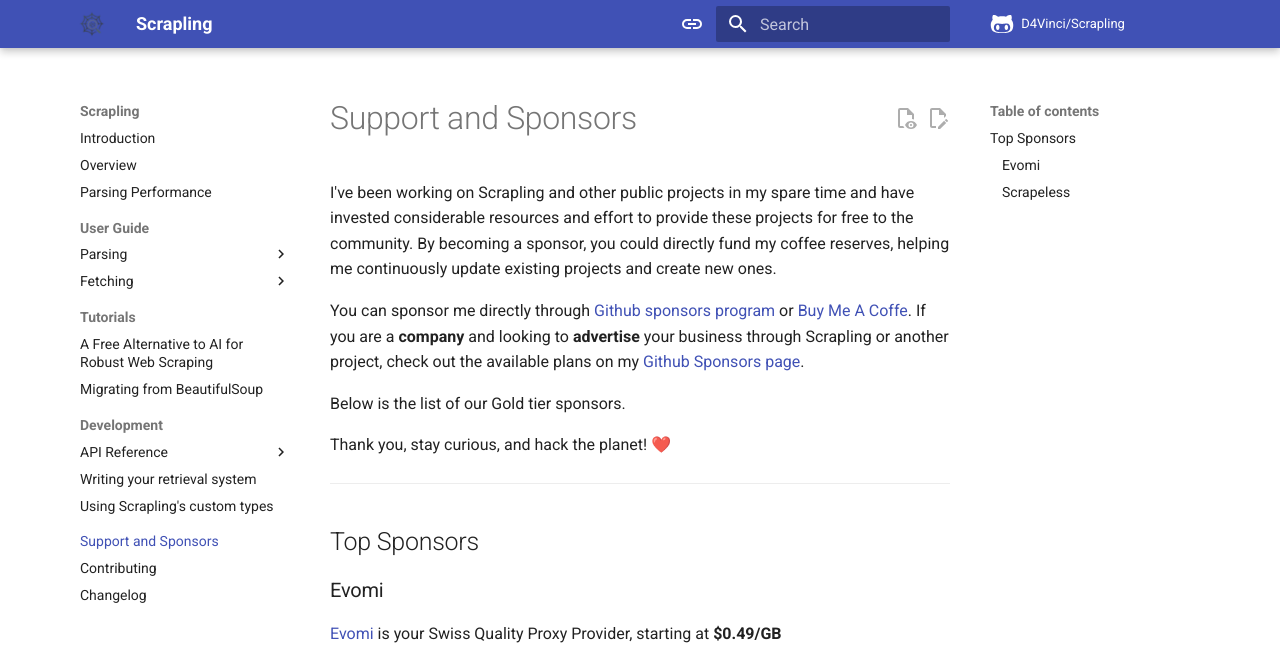
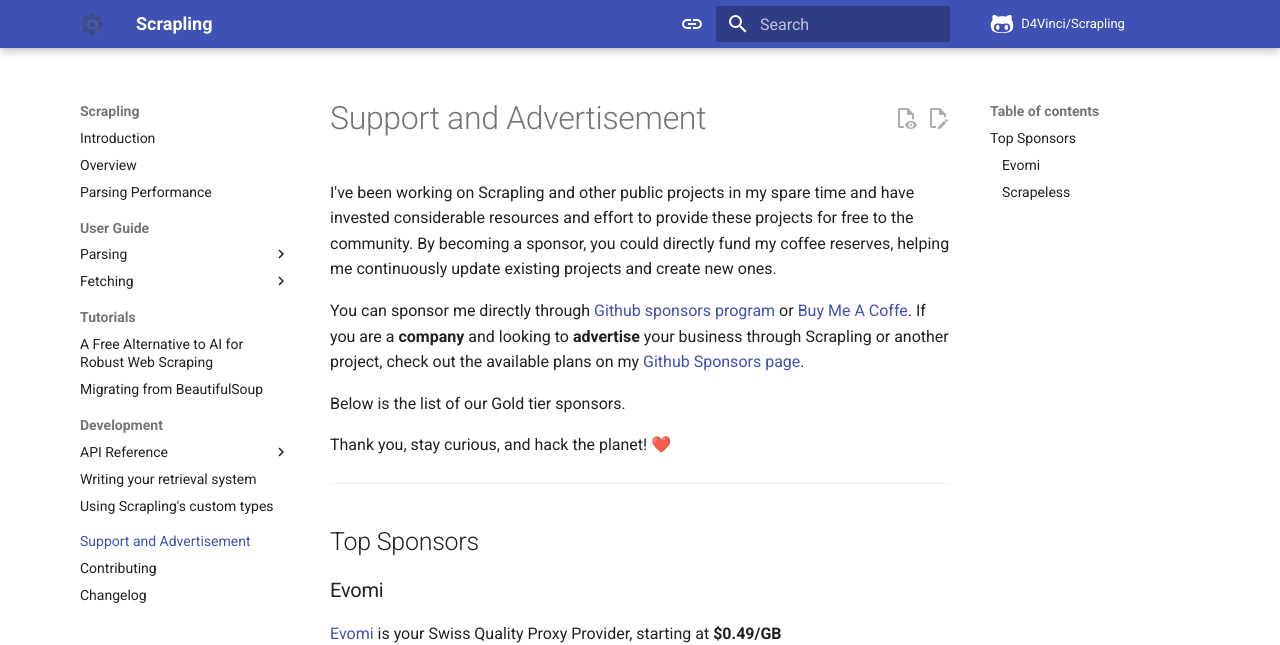
Before and after one commit to D4Vinci/Scrapling, an MkDocs documentation site: the page built from docs/donate.md, in a window 1280 px wide and 900 px high. Shown: the top 645 px of the window. Built offline with MkDocs 1.6.1 and Material for MkDocs 9.7.7, drawn with Linux system fonts in a browser that asks for light colours; comment, search, counter and statistics services are not loaded.

Commit message:
Update mkdocs.yml

```diff
--- a/mkdocs.yml
+++ b/mkdocs.yml
@@ -84,7 +84,7 @@
       - Custom Types: api-reference/custom-types.md
     - Writing your retrieval system: development/automatch_storage_system.md
     - Using Scrapling's custom types: development/scrapling_custom_types.md
-  - Support and Sponsors: donate.md
+  - Support and Advertisement: donate.md
   - Contributing: contributing.md
   - Changelog: 'https://github.com/D4Vinci/Scrapling/releases'
 
```
